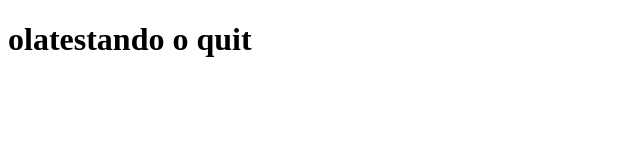
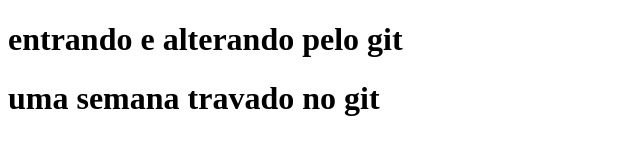
Before and after one commit to rfranett/codegit-vscod-test, a plain HTML site: page index.html in a window 1280 px wide. Shown: the whole page, without its empty margins (0-640 px from the left). Drawn offline with Linux system fonts and the light colour scheme.

Commit message:
Update index.html

```diff
--- a/index.html
+++ b/index.html
@@ -7,6 +7,7 @@
     <title>vscodegit</title>
 </head>
 <body>
-    <h1>olatestando o quit</h1>
+    <h1>entrando e alterando pelo git </h1>
+    <h1>uma semana travado no git</h1>
 </body>
 </html>
```
